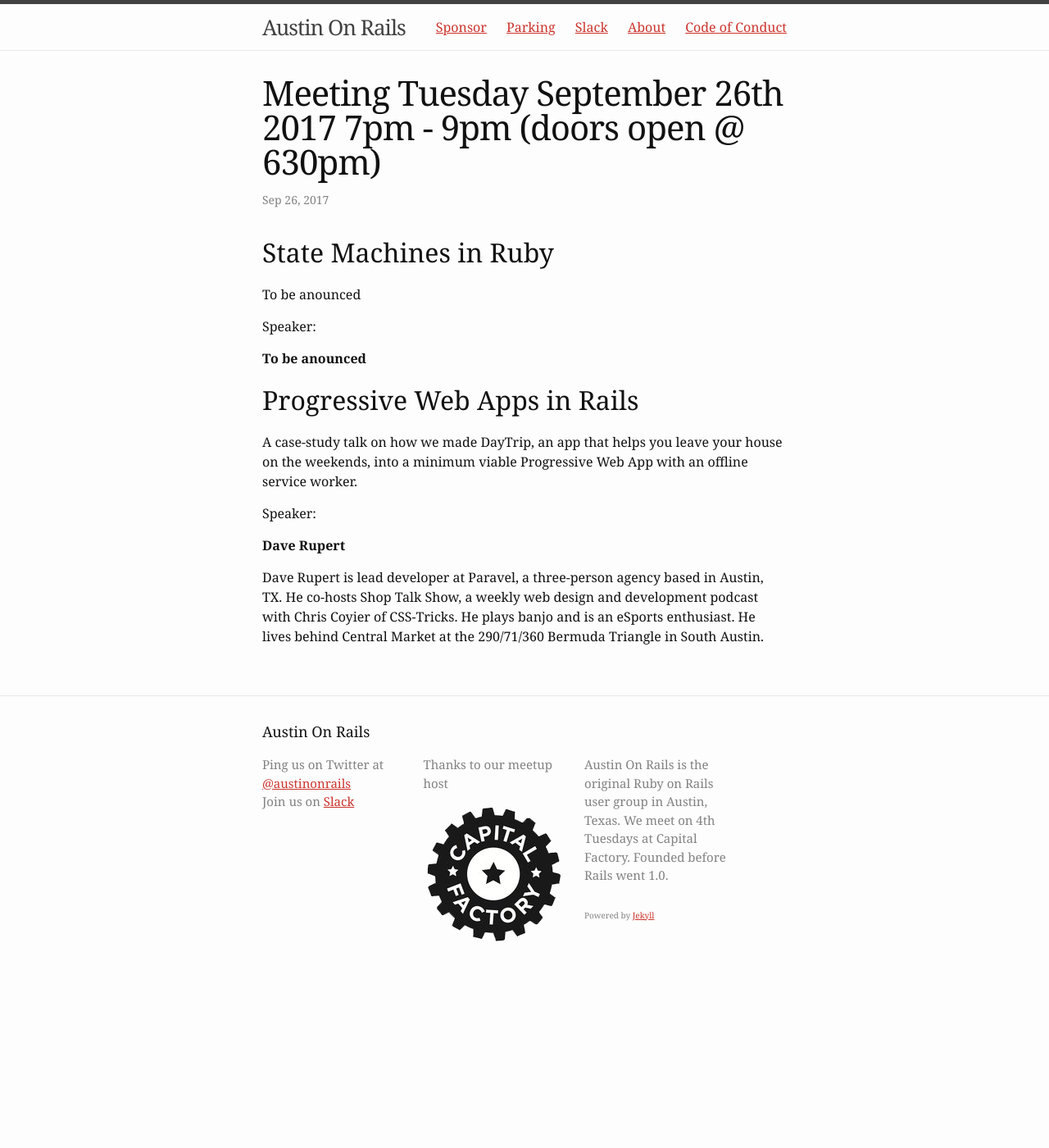
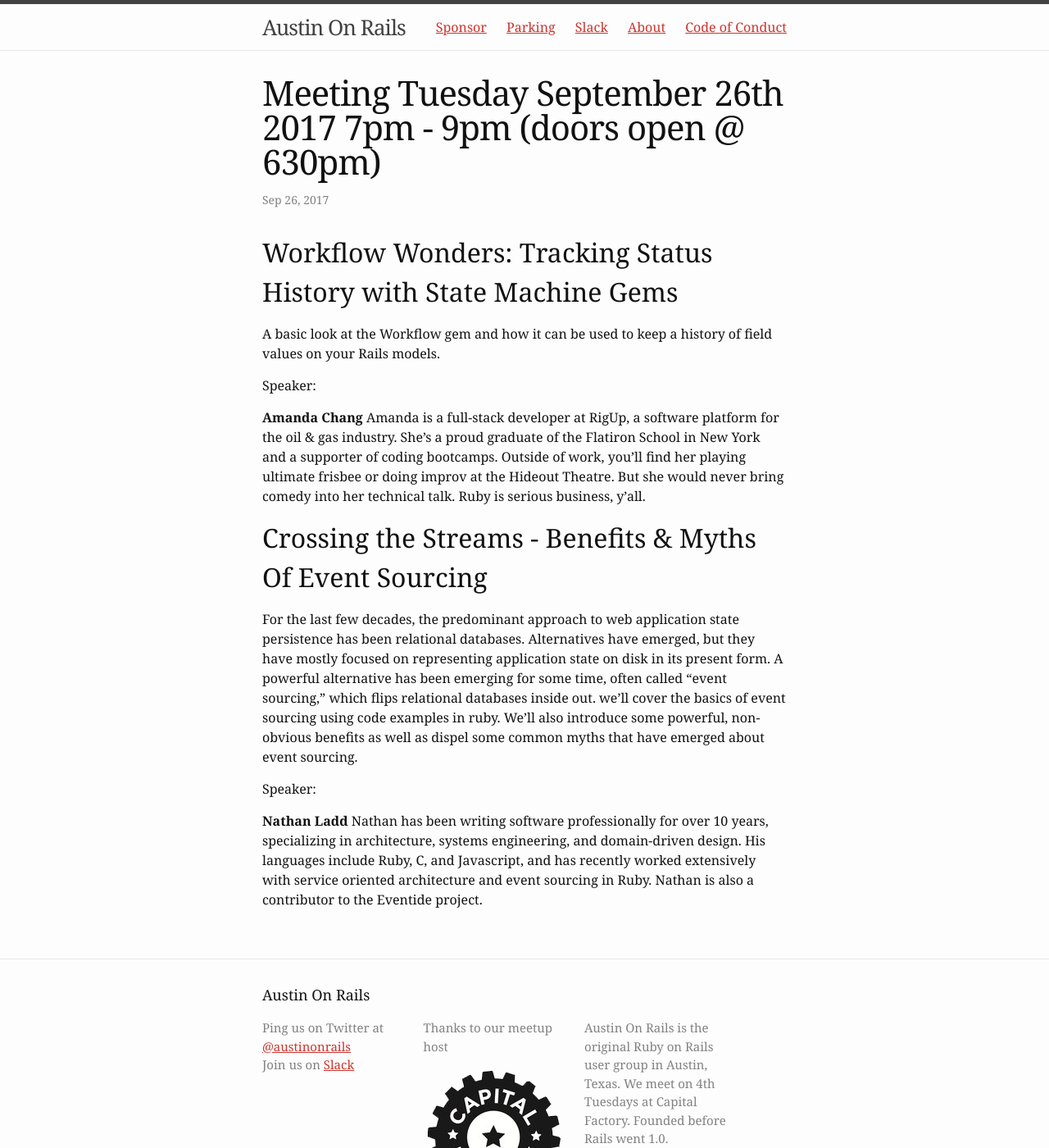
Before and after one commit to austinonrails/aor_meetings_blog, a Jekyll site: the page built from _posts/2017-09-26-september.md, in a window 1280 px wide and 1400 px high. Shown: the whole window at 82% size. Built offline with Jekyll 4.4.1, drawn with Linux system fonts in a browser that asks for light colours.

Commit message:
september speakers

```diff
--- a/_posts/2017-09-26-september.md
+++ b/_posts/2017-09-26-september.md
@@ -4,21 +4,20 @@
 tags: []
 ---
 
-## State Machines in Ruby
+## Workflow Wonders: Tracking Status History with State Machine Gems
 
-To be anounced
+A basic look at the Workflow gem and how it can be used to keep a history of field values on your Rails models.
 
 Speaker:
 
-**To be anounced**
+**Amanda Chang**
+Amanda is a full-stack developer at RigUp, a software platform for the oil & gas industry. She's a proud graduate of the Flatiron School in New York and a supporter of coding bootcamps. Outside of work, you'll find her playing ultimate frisbee or doing improv at the Hideout Theatre. But she would never bring comedy into her technical talk. Ruby is serious business, y'all.
 
+## Crossing the Streams - Benefits & Myths Of Event Sourcing
 
-## Progressive Web Apps in Rails
-
-A case-study talk on how we made DayTrip, an app that helps you leave your house on the weekends, into a minimum viable Progressive Web App with an offline service worker.
+For the last few decades, the predominant approach to web application state persistence has been relational databases. Alternatives have emerged, but they have mostly focused on representing application state on disk in its present form. A powerful alternative has been emerging for some time, often called "event sourcing," which flips relational databases inside out. we'll cover the basics of event sourcing using code examples in ruby. We'll also introduce some powerful, non-obvious benefits as well as dispel some common myths that have emerged about event sourcing.
 
 Speaker:
 
-**Dave Rupert**
-
-Dave Rupert is lead developer at Paravel, a three-person agency based in Austin, TX. He co-hosts Shop Talk Show, a weekly web design and development podcast with Chris Coyier of CSS-Tricks. He plays banjo and is an eSports enthusiast. He lives behind Central Market at the 290/71/360 Bermuda Triangle in South Austin.
+**Nathan Ladd**
+Nathan has been writing software professionally for over 10 years, specializing in architecture, systems engineering, and domain-driven design. His languages include Ruby, C, and Javascript, and has recently worked extensively with service oriented architecture and event sourcing in Ruby. Nathan is also a contributor to the Eventide project.
```
